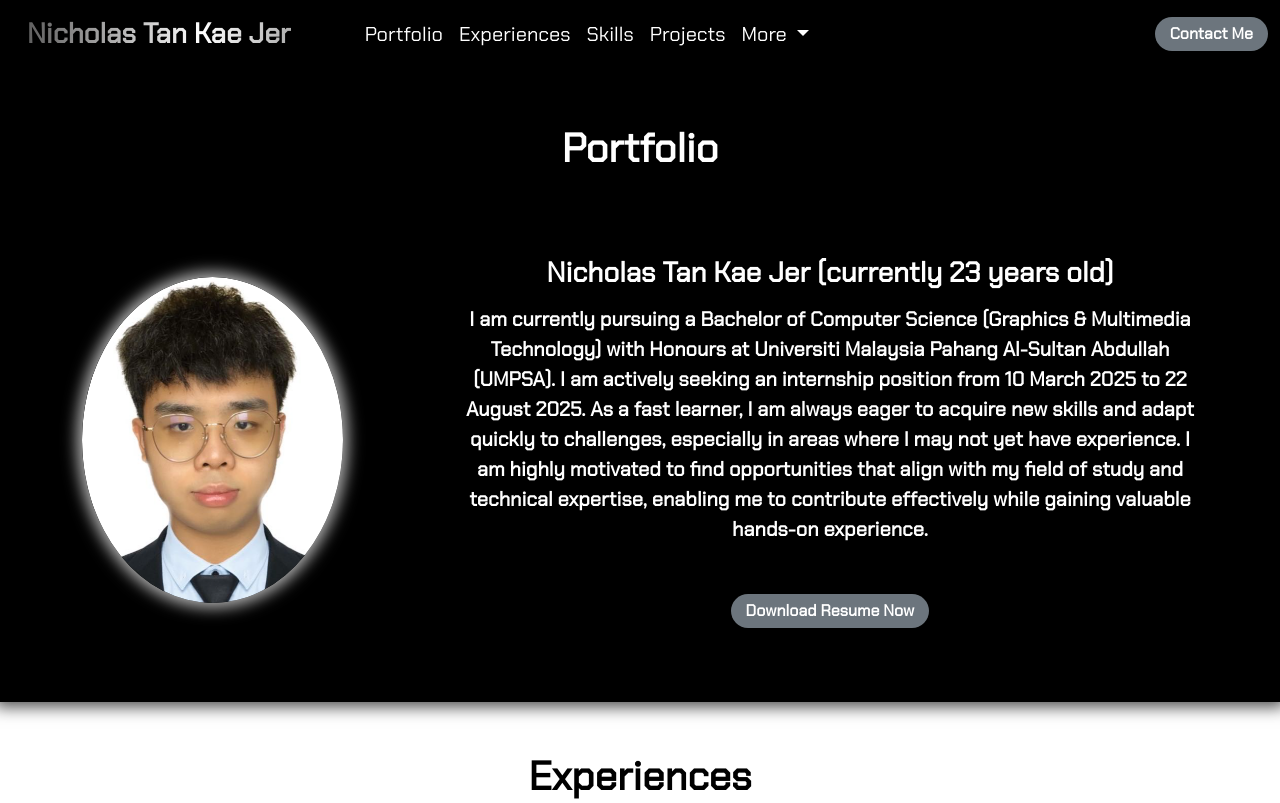
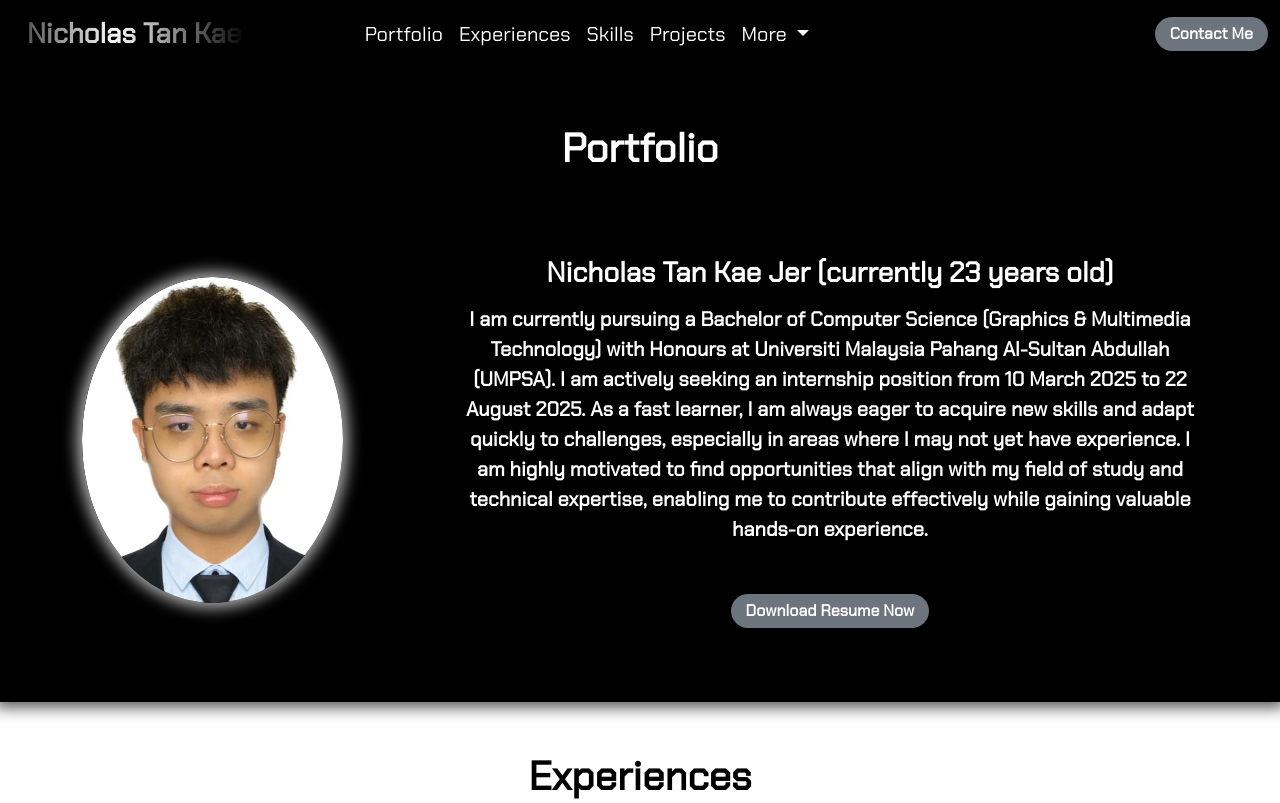
Before and after one commit to NicholasTan2001/NicholasTan.github.io, a plain HTML site: page index.html in a window 1280 px wide. Shown: the top 803 px of the page. Drawn offline with nearby package versions, Linux system fonts and the light colour scheme; files whose address does not match are found by name.

Commit message:
Update css.css

```diff
--- a/css.css
+++ b/css.css
@@ -1,5 +1,5 @@
 .shiny-text {
-    background: linear-gradient(90deg, #ffffff, #0e0d0d, #ffffff);
+    background: linear-gradient(90deg,#000000, #000000, #ffffff, #000000, #000000);
     background-size: 200%;
     -webkit-background-clip: text;
     -webkit-text-fill-color: transparent;
@@ -8,10 +8,10 @@
 
 @keyframes shine {
     0% {
-        background-position: 0%;
+        background-position: 200%;
     }
     100% {
-        background-position: 200%;
+        background-position: 0%;
     }
 }
 
```
